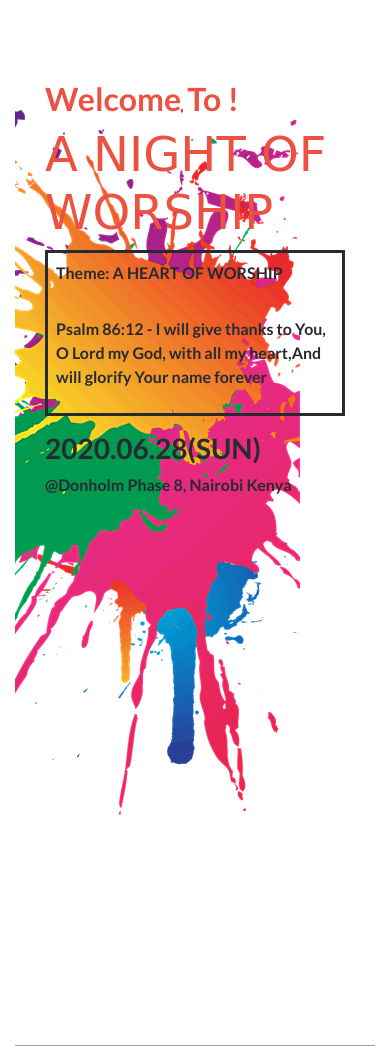
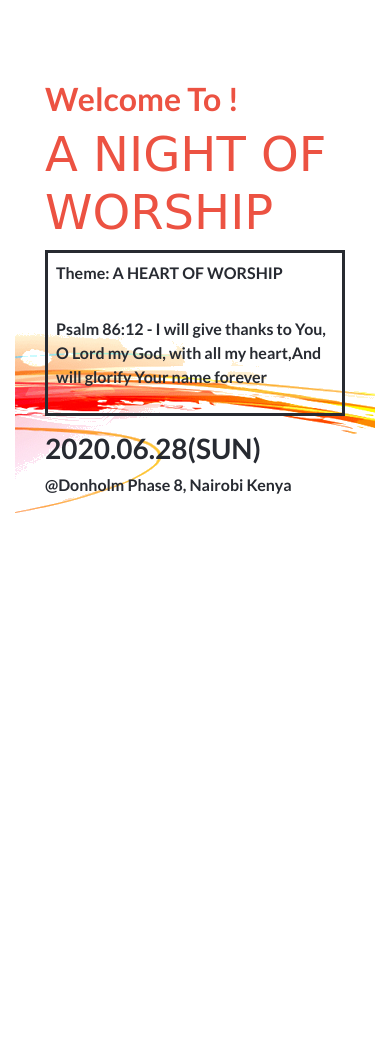
Before and after one commit to mimipeshy/conference-page, a PHP site: page / in a window 390 px wide. Shown: the part 40-1086 px from the top of the page. Run offline with PHP 8.4, Linux system fonts and the light colour scheme; some libraries are stand-ins or nearby versions; some web fonts are replaced; grey boxes are pictures that could not be loaded.

Commit message:
fixed TSE Review

```diff
--- a/css/style.css
+++ b/css/style.css
@@ -113,7 +113,7 @@ li {
 }
 
 .main-banner {
-  background: url(../images/five.png) top right no-repeat;
+  background: url(../images/three.png) top no-repeat;
   background-color: #fff;
   height: 80vh;
 }
@@ -357,7 +357,7 @@ footer .footer-container {
   }
 
   .main-banner {
-    height: 120vh;
+    height: 130vh;
   }
 
 }
```
Also changed, not shown: images/three.png (added), images/two.png (added).
